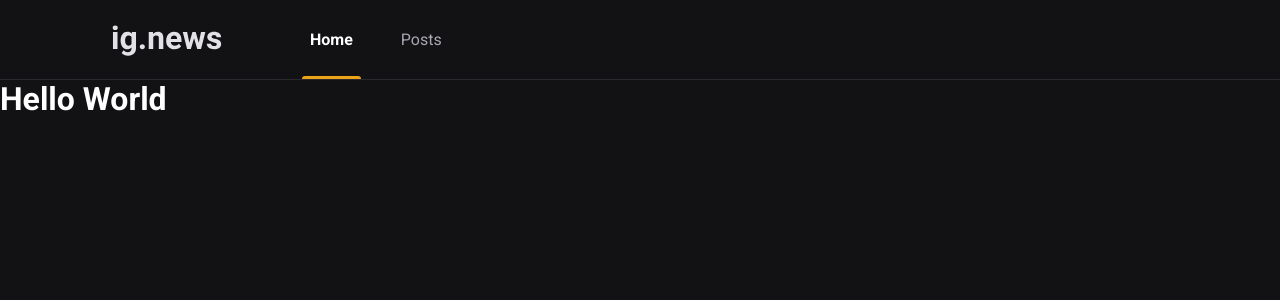
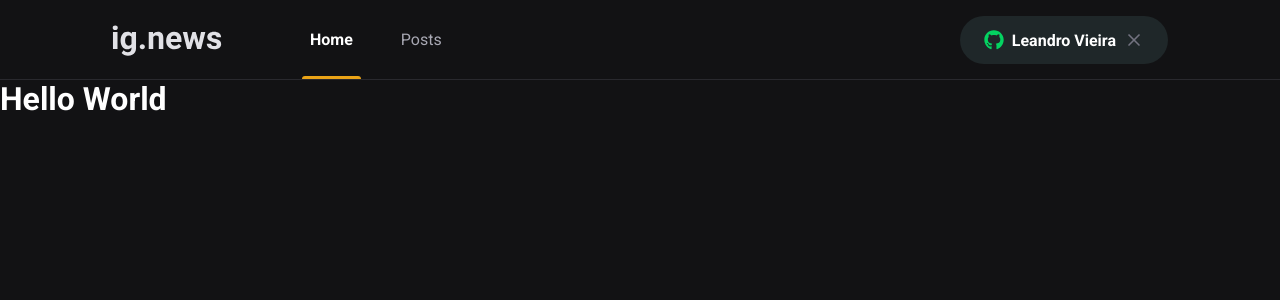
Before and after one commit to leandrovi/ignews, a Next.js app: page / in a window 1280 px wide. Shown: the top 300 px of the page. Built offline with nearby package versions, Linux system fonts and the light colour scheme.

Commit message:
feat: sign in button

```diff
--- a/package.json
+++ b/package.json
@@ -10,7 +10,8 @@
   "dependencies": {
     "next": "10.1.3",
     "react": "17.0.2",
-    "react-dom": "17.0.2"
+    "react-dom": "17.0.2",
+    "react-icons": "^4.2.0"
   },
   "devDependencies": {
     "@types/node": "^14.14.37",
--- a/src/components/Header/index.tsx
+++ b/src/components/Header/index.tsx
@@ -1,3 +1,4 @@
+import { SignInButton } from "../SignInButton";
 import styles from "./styles.module.scss";
 
 export function Header() {
@@ -10,6 +11,8 @@
           <a className={styles.active}>Home</a>
           <a>Posts</a>
         </nav>
+
+        <SignInButton />
       </div>
     </header>
   );
--- a/src/components/Header/styles.module.scss
+++ b/src/components/Header/styles.module.scss
@@ -51,4 +51,8 @@
       }
     }
   }
+
+  button {
+    margin-left: auto;
+  }
 }
--- /dev/null
+++ b/src/components/SignInButton/index.tsx
@@ -0,0 +1,21 @@
+import { FaGithub } from "react-icons/fa";
+import { FiX } from "react-icons/fi";
+
+import styles from "./styles.module.scss";
+
+export function SignInButton() {
+  const isUserLoggedIn = true;
+
+  return isUserLoggedIn ? (
+    <button type="button" className={styles.signInButton}>
+      <FaGithub color="#04d361" />
+      Leandro Vieira
+      <FiX color="#737380" className={styles.closeIcon} />
+    </button>
+  ) : (
+    <button type="button" className={styles.signInButton}>
+      <FaGithub color="#eba417" />
+      Sign in with Github
+    </button>
+  );
+}
--- /dev/null
+++ b/src/components/SignInButton/styles.module.scss
@@ -0,0 +1,31 @@
+.signInButton {
+  height: 3rem;
+  border-radius: 3rem;
+  background: var(--gray-850);
+  border: 0;
+  padding: 0 1.5rem;
+  display: flex;
+  align-items: center;
+  justify-content: center;
+  color: var(--white);
+  font-weight: bold;
+
+  svg {
+    width: 20px;
+    height: 20px;
+  }
+
+  svg:first-child {
+    margin-right: 0.5rem;
+  }
+
+  svg.closeIcon {
+    margin-left: 0.5rem;
+  }
+
+  transition: filter 0.2s;
+
+  &:hover {
+    filter: brightness(0.8);
+  }
+}
--- a/src/styles/global.scss
+++ b/src/styles/global.scss
@@ -10,6 +10,7 @@
   --gray-100: #e1e1e6;
   --gray-300: #a8a8b3;
   --gray-800: #29292e;
+  --gray-850: #1f2729;
   --gray-900: #121214;
 
   --cyan-500: #61dafb;
```
Also changed, not shown: 1 other file (tests, documents, lock files or other folders).
